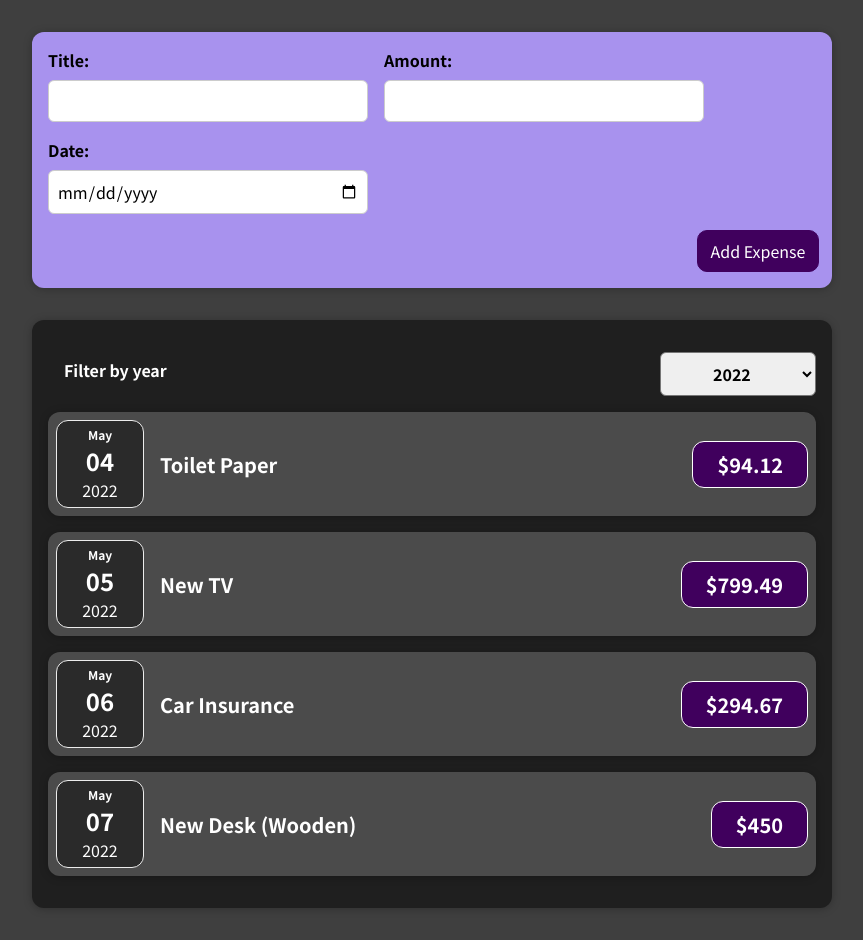
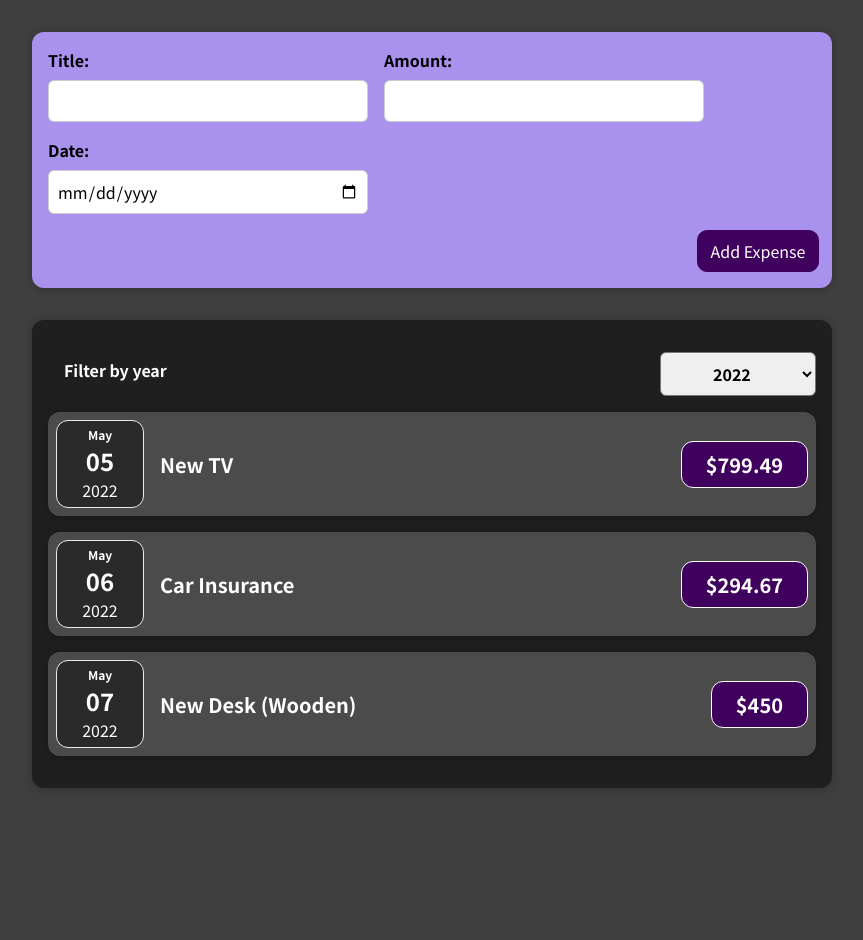
Before and after one commit to juanpfloreez/01-starting-setup, a React (Create React App) app: page / in a window 1280 px wide. Shown: the whole page, without its empty margins (208-1071 px from the left). After the commit the page ends 820 px from the top, so only its background shows below. Built offline with nearby package versions, Linux system fonts and the light colour scheme.

Commit message:
commit16

```diff
--- a/src/App.js
+++ b/src/App.js
@@ -3,13 +3,13 @@ import Expenses from './components/Expenses/Expenses';
 
 import NewExpense from './components/NewExpense/NewExpense';
 
-//array wich holds all the expenses data, hardcoded by now
+//array wich holds dummy data
 const DUMMY_EXPENSES = [
   {
     id: 'e1',
     title: 'Toilet Paper',
     amount: 94.12,
-    date: new Date(2022, 4, 4),
+    date: new Date(2024, 4, 4),
   },
   {
     id: 'e2',
--- a/src/components/Expenses/Expenses.js
+++ b/src/components/Expenses/Expenses.js
@@ -18,6 +18,15 @@ const Expenses = (props) => {
        setFilteredYear(selectedYear);
     };
 
+    //I will crete a new variable that takes the props.items from app.js and create a
+    //new array but with the filtered data I want, and also to avoid losing or deleting data
+    const filteredExpenses = props.items.filter(expense => {
+        return expense.date.getFullYear().toString() === filteredYear;
+        //here I get the expense date, use the getFullYear and transform it to sting and then
+        // see if the result is equal to the filteredYear (selected on the filter)
+        // so only item that does match the filtered year will be kept in the new filter expeneses array
+    });
+
     return (
         //this componenet receives data from app.js and then calls the expenseItem.js component
         //4 times and extract the value from the array on app.js to render every ExpenseItem
@@ -25,13 +34,7 @@ const Expenses = (props) => {
 
         <Card className="expenses">
             <ExpensesFilter selected={filteredYear} onSelectedYear={filterChangeHandler}/>
-
-            {/*
-            here I use the map expression to transform the array from app.js to an array full
-            of jsx items and the ExpenseItem components is now being rendered dynamically
-            based on the actual array number of objects on app.js
-            */}
-            {props.items.map((expense) => (
+            {filteredExpenses.map((expense) => (
                 <ExpenseItem
                     key={expense.id}
                     title={expense.title}
@@ -39,6 +42,12 @@ const Expenses = (props) => {
                     date={expense.date}
                     />
             ))}
+            {/*
+            here I use the filteredExpenses variable to take the filtered expenses based
+            on the selectedyear, and use the map expression to transform the array to an array full
+            of jsx items and the ExpenseItem components is now being rendered dynamically
+            based on the actual array number of objects on app.js
+            */}
         </Card>
         </div>
     );
```
Also changed, not shown: 1 other file (tests, documents, lock files or other folders).
